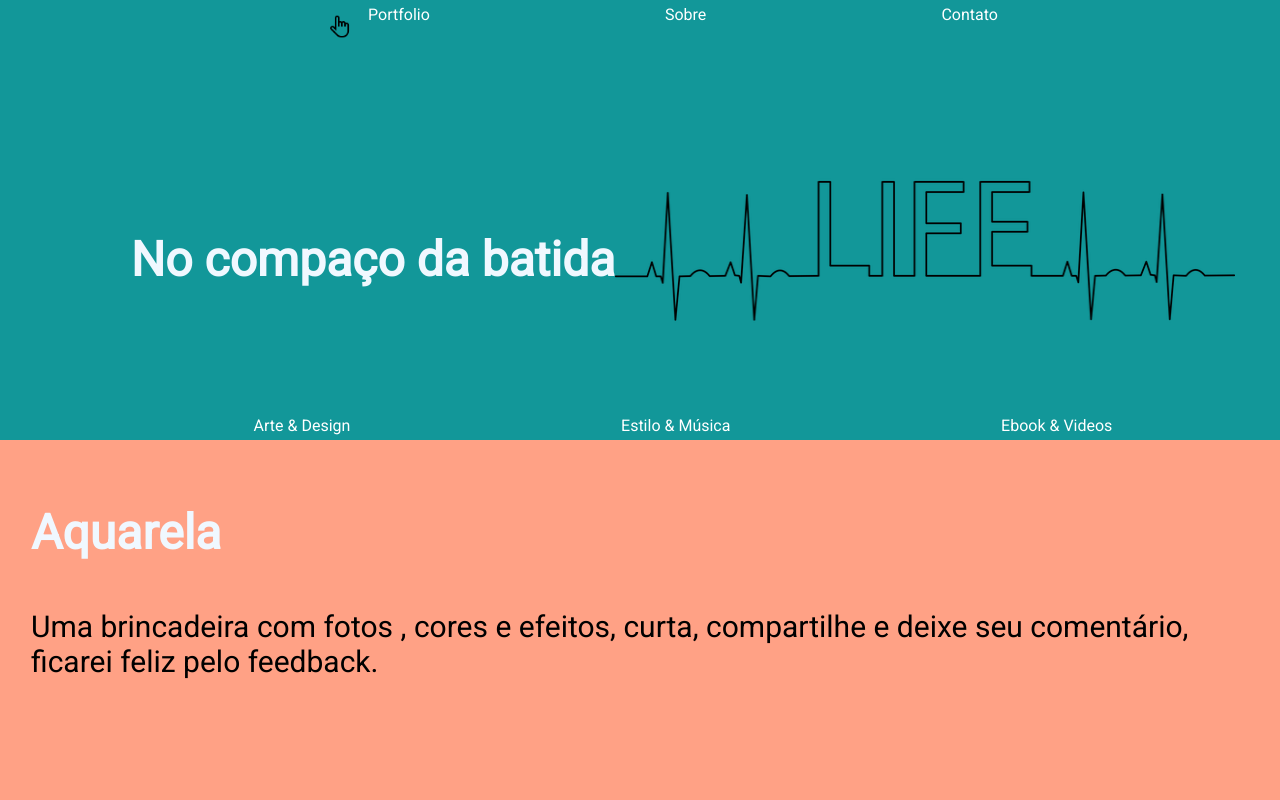
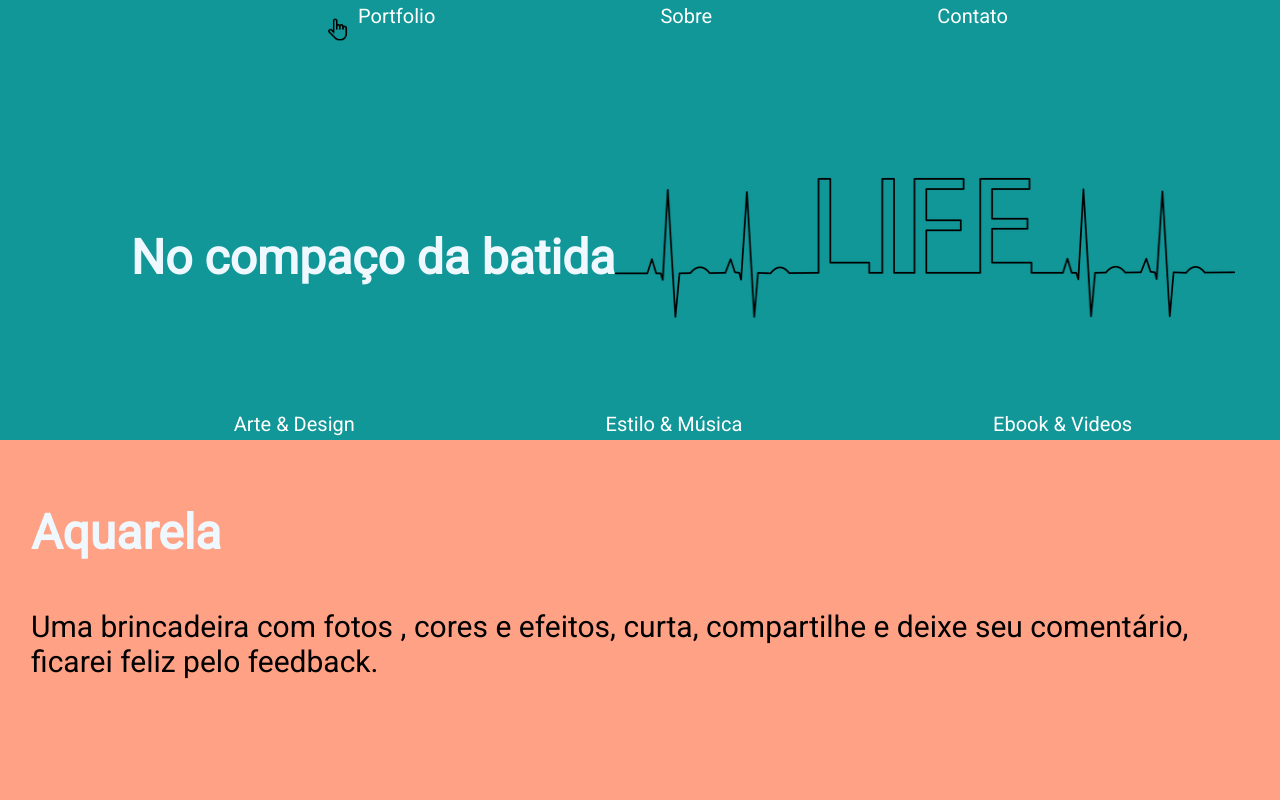
Before and after one commit to vinicius-bispo1/desafio04, a plain HTML site: page index.html in a window 1280 px wide. Shown: the top 800 px of the page. Drawn offline with Linux system fonts and the light colour scheme.

Commit message:
atualizacao do beat

```diff
--- a/style.css
+++ b/style.css
@@ -24,7 +24,7 @@
     list-style: none;
     display: flex;
     justify-content: space-evenly;
-
+    font-size: 20px;
     color: white;
     width: 1100px;
     height: 0vh;
@@ -41,7 +41,7 @@
     display: flex;
     width: 1400px;
     justify-content: space-evenly;
-
+    font-size: 20px;
     color: white;
   }
   .SEC1 {
@@ -54,7 +54,6 @@
 
  .cursor {
     display: flex;
-
     width: 19vw;
     height: 10vh;
     justify-content: center ;
@@ -64,10 +63,9 @@
 
     width: 25px;
     height: 25px;
-
     position: relative;
-    top: 9px;
-    right: -85px;
+    top: 13px;
+    right: -83px;
 
 
 
```
